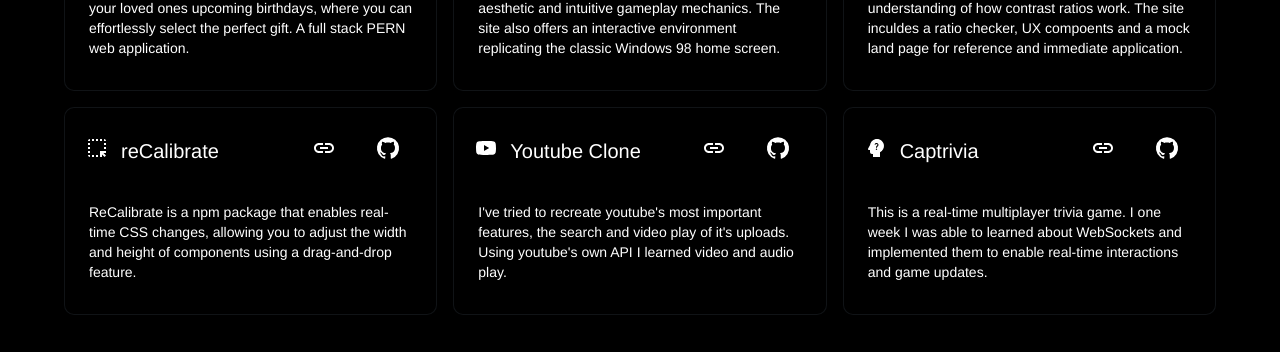
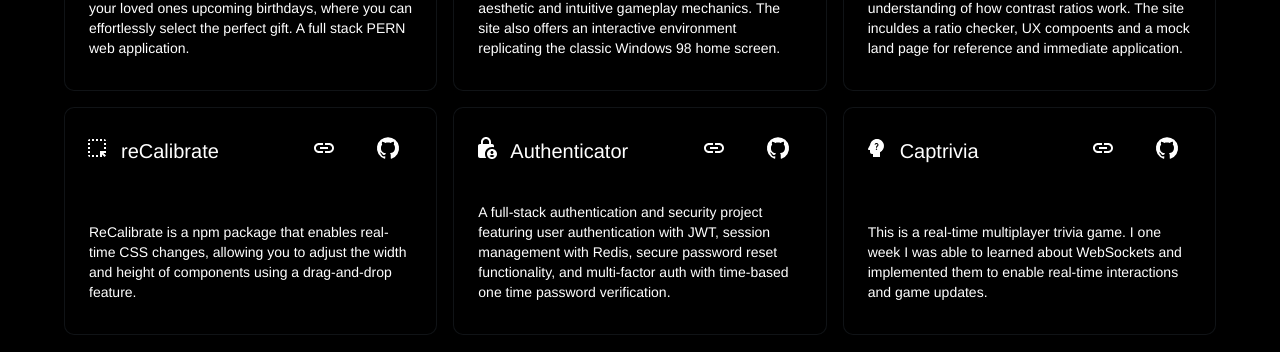
Before and after one commit to chanGomez/portfolio_dark, a React (Vite) app: page / in a window 1280 px wide. Shown: the part 1620-1972 px from the top of the page. Built offline with nearby package versions, Linux system fonts and the light colour scheme.

Commit message:
chore: lastest project, the authentication and security  fullstack project replaced the youtube clone app in the project section.

```diff
--- a/src/components/Testimonials.jsx
+++ b/src/components/Testimonials.jsx
@@ -18,6 +18,7 @@
 import VolunteerActivismIcon from '@mui/icons-material/VolunteerActivism';
 import HighlightAltIcon from "@mui/icons-material/HighlightAlt";
 import PsychologyAltIcon from "@mui/icons-material/PsychologyAlt";
+import LockPersonIcon from "@mui/icons-material/LockPerson";
 
 const userTestimonials = [
   {
@@ -52,12 +53,12 @@
     link: "https://www.npmjs.com/package/recalibrate?activeTab=readme",
   },
   {
-    avatar: <YouTubeIcon />,
-    name: "Youtube Clone",
+    avatar: <LockPersonIcon />,
+    name: "Authenticator",
     testimonial:
-      "I've tried to recreate youtube's most important features, the search and video play of it's uploads. Using youtube's own API I learned video and audio play.",
-    github: "https://github.com/daleskiii/youtube_clone_project",
-    link: "https://chantal-daleskii-youtube-clone.netlify.app/",
+      "A full-stack authentication and security project featuring user authentication with JWT, session management with Redis, secure password reset functionality, and multi-factor auth with time-based one time password verification.",
+    github: "https://github.com/chanGomez/RC-Authentication-FE",
+    link: "https://authenticatorrrr.netlify.app/",
   },
   {
     avatar: <PsychologyAltIcon />,
```
